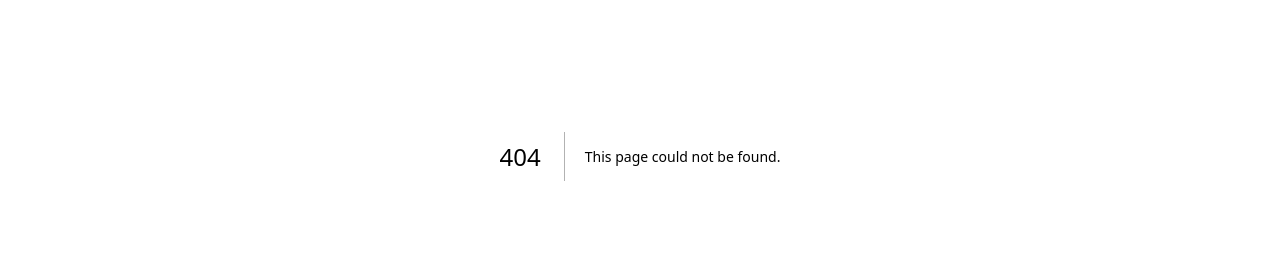
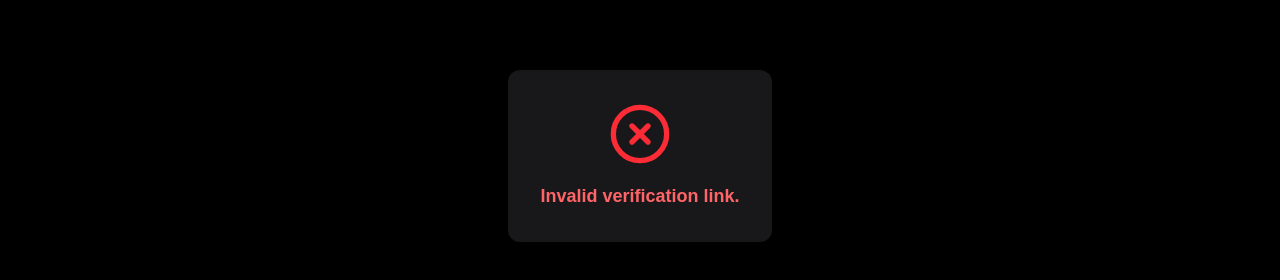
Before and after one commit to prasad467/creator-os, a Next.js app: page /verify-email in a window 1280 px wide. Before the commit this address had no page. Shown: the part 244-524 px from the top of the page. Built offline with nearby package versions, Linux system fonts and the light colour scheme; no server answers.

Commit message:
added verify-email

```diff
--- /dev/null
+++ b/src/app/verify-email/page.tsx
@@ -0,0 +1,79 @@
+"use client";
+
+import { useEffect, useState } from "react";
+import { motion } from "framer-motion";
+import { useSearchParams } from "next/navigation";
+import { supabase } from "@/lib/supabase";
+import { CheckCircle, XCircle } from "lucide-react";
+
+export default function VerifyEmailPage() {
+  const params = useSearchParams();
+  const accessToken = params.get("access_token");
+  const email = params.get("email");
+  const [status, setStatus] = useState<"loading" | "success" | "error">(!accessToken ? "error" : "loading");
+  const [message, setMessage] = useState(!accessToken ? "Invalid verification link." : "");
+
+  useEffect(() => {
+    if (!accessToken || !email) {
+      return;
+    }
+
+    const verify = async () => {
+      const { error } = await supabase.auth.verifyOtp({ token: accessToken, email: email, type: "signup" });
+
+      if (error) {
+        setStatus("error");
+        setMessage("Verification failed: " + error.message);
+      } else {
+        setStatus("success");
+        setMessage("Your email has been successfully verified!");
+      }
+    };
+
+    verify();
+  }, [accessToken]);
+
+  const renderIcon = () => {
+    if (status === "success") return <CheckCircle className="w-16 h-16 text-green-500 mx-auto" />;
+    if (status === "error") return <XCircle className="w-16 h-16 text-red-500 mx-auto" />;
+    return null;
+  };
+
+  return (
+    <div className="min-h-screen flex items-center justify-center bg-black text-white">
+      <motion.div
+        initial={{ opacity: 0, y: 50 }}
+        animate={{ opacity: 1, y: 0 }}
+        transition={{ duration: 0.6, ease: "easeOut" }}
+        className="bg-zinc-900 p-8 rounded-xl max-w-md text-center space-y-4 shadow-lg"
+      >
+        {status === "loading" && (
+          <motion.p
+            initial={{ opacity: 0 }}
+            animate={{ opacity: 1 }}
+            transition={{ delay: 0.2 }}
+            className="text-zinc-400"
+          >
+            Verifying your email...
+          </motion.p>
+        )}
+
+        {status !== "loading" && (
+          <>
+            {renderIcon()}
+            <motion.p
+              initial={{ opacity: 0 }}
+              animate={{ opacity: 1 }}
+              transition={{ delay: 0.2 }}
+              className={`text-lg font-semibold ${
+                status === "success" ? "text-green-400" : "text-red-400"
+              }`}
+            >
+              {message}
+            </motion.p>
+          </>
+        )}
+      </motion.div>
+    </div>
+  );
+}
```
